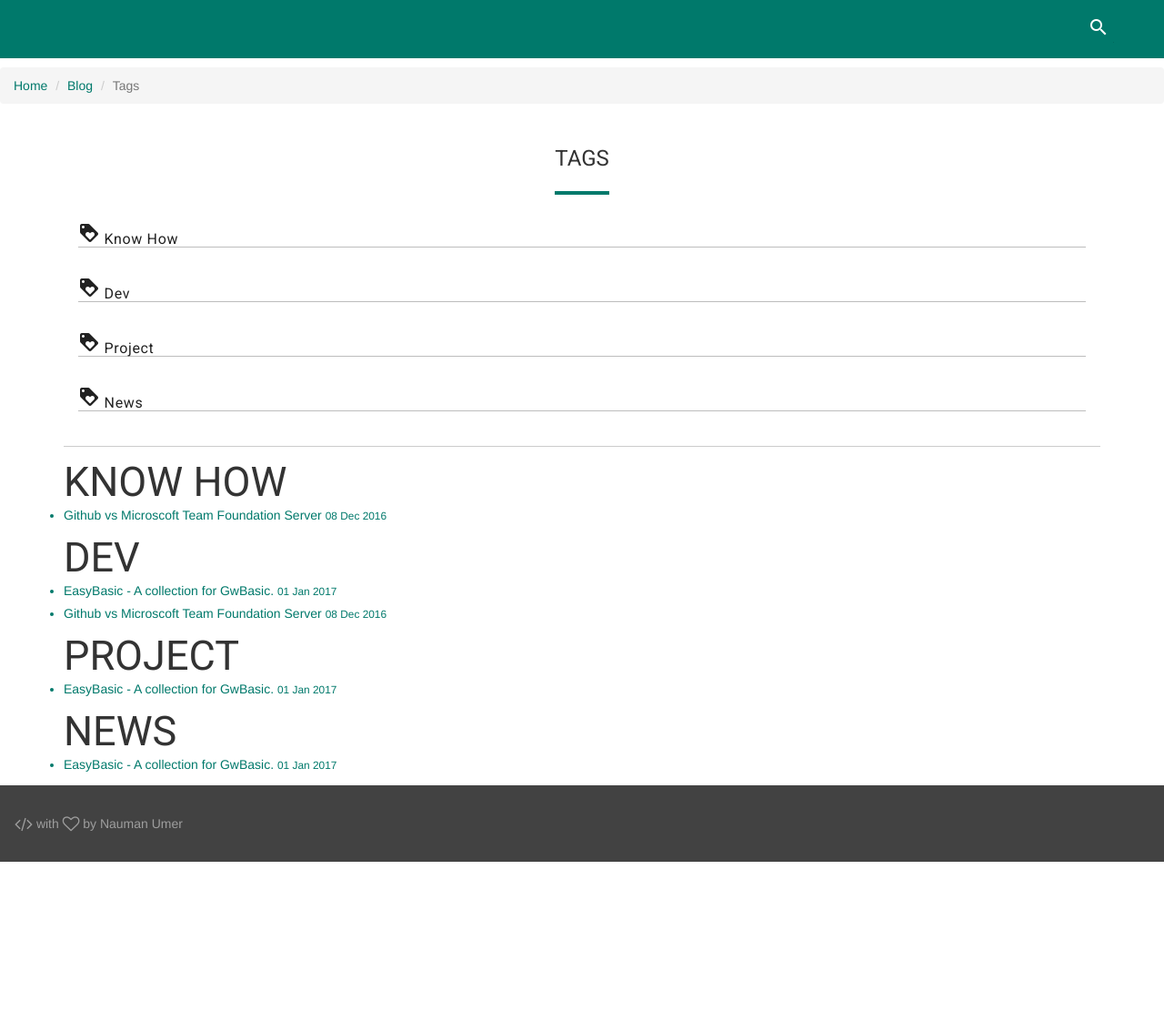
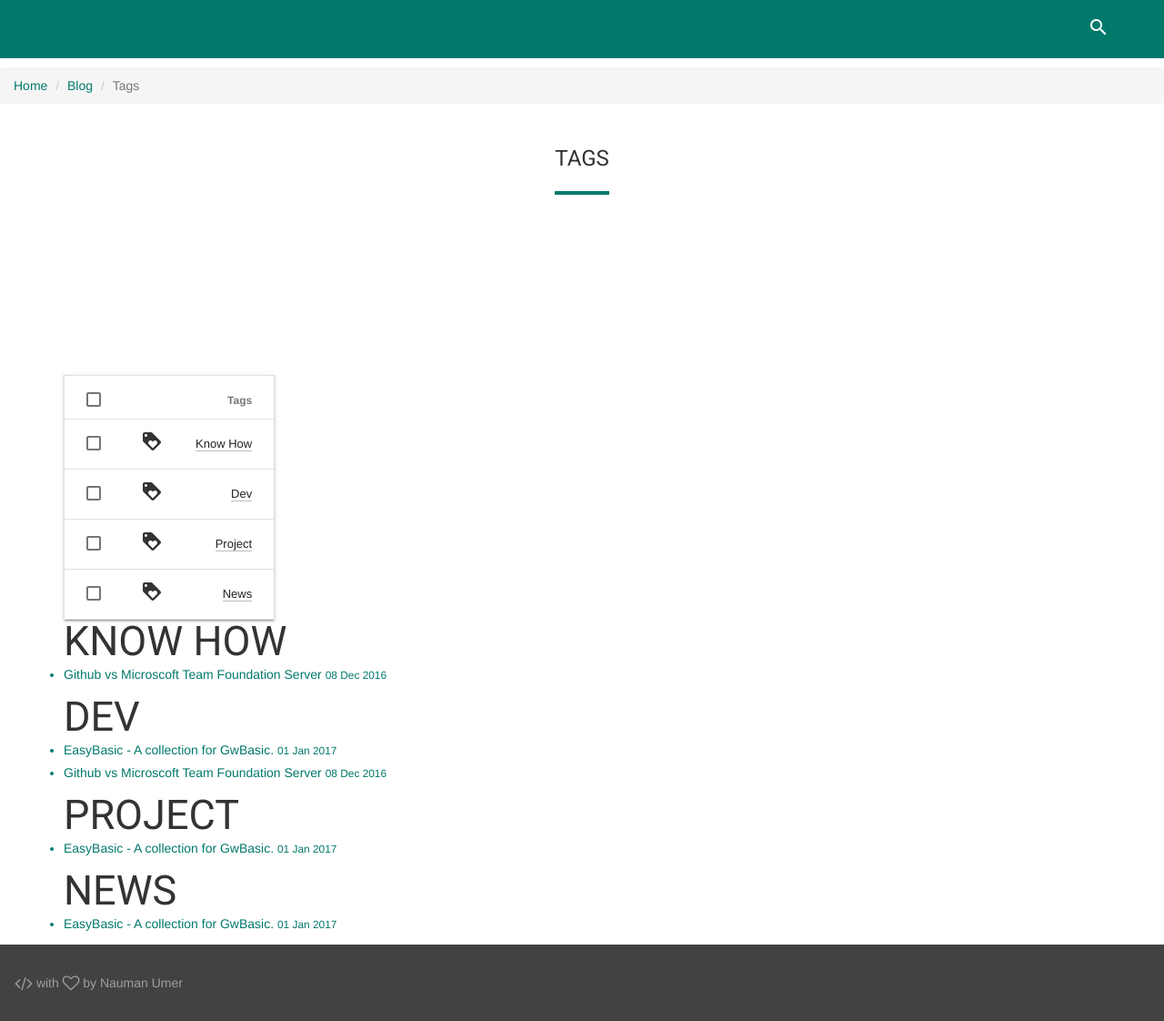
Before and after one commit to nmanumr/nmanumr.com, a Jekyll site: the page built from blog/tags.html, in a window 1280 px wide. Shown: the whole page at 91% size. Built offline with Jekyll 4.4.1, drawn with Linux system fonts in a browser that asks for light colours; nearby versions of some CDN libraries; library files that are not in the unit come from our copies; comment, search, counter and statistics services are not loaded.

Commit message:
Update tags.html

```diff
--- a/blog/tags.html
+++ b/blog/tags.html
@@ -18,18 +18,30 @@
                         </div>
 <div class="tags-expo">
   <div>
-    <ul class="demo-list-item mdl-list">
+    <table class="mdl-data-table mdl-js-data-table mdl-data-table--selectable mdl-shadow--2dp">
+      <thead>
+    <tr>
+      <th></th>
+      <th>Tags</th>
+    </tr>
+  </thead>
     {% for tag in site.tags %}
+      <tbody>
+    <tr>
+      <td><i class="material-icons">loyalty</i></td>
+      <td><a href="#{{ tag[0] | slugify }}" class="post-tag">
+
+          {{ tag[0] }}
+        </a></td>
+    </tr>
       <li class="mdl-list__item">
-        <a href="#{{ tag[0] | slugify }}" class="post-tag">
-          <i class="material-icons">loyalty</i>
-          {{ tag[0] }}
-        </a>
+
       </li>
+        </tbody>
     {% endfor %}
-    </ul>
+    </table>
   </div>
-  <hr/>
+
   <div class="tags-expo-section">
     {% for tag in site.tags %}
     <h2 id="{{ tag[0] | slugify }}">{{ tag[0] }}</h2>
```
